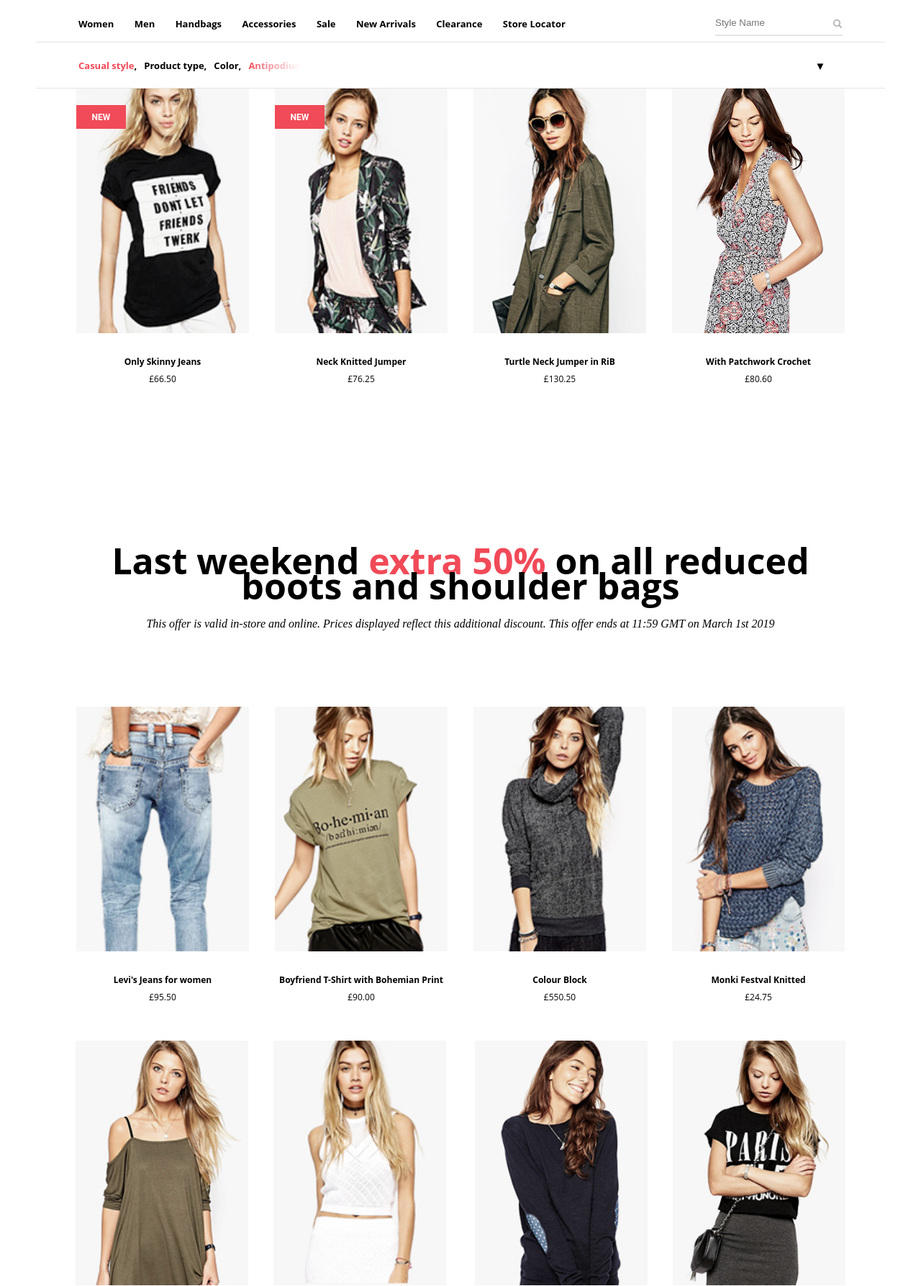
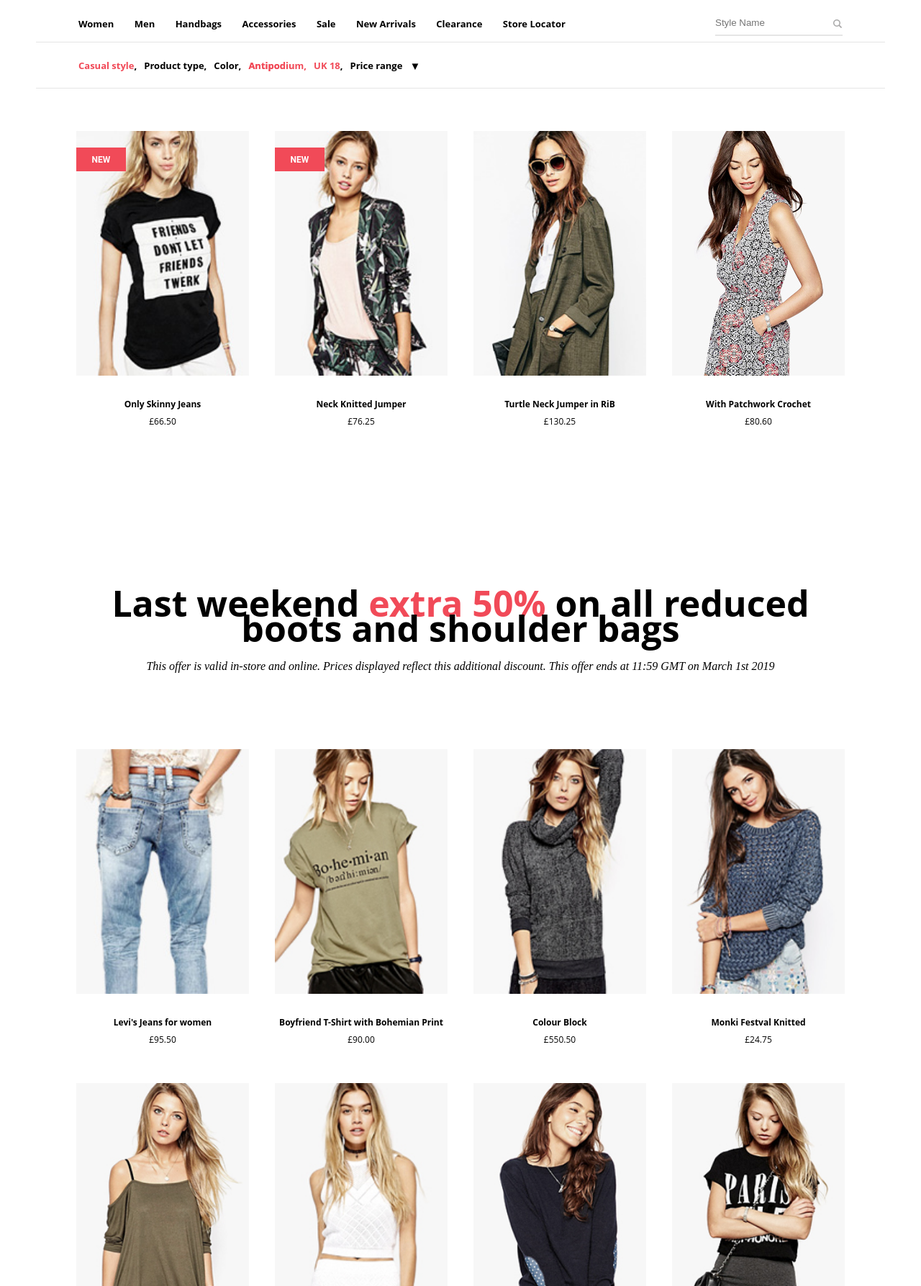
Before and after one commit to Valeriia-Rez/-E-Commerce-Website, a plain HTML site: page catalog.html in a window 1280 px wide. Shown: the part 62-1849 px from the top of the page at 72% size. Drawn offline with Linux system fonts and the light colour scheme.

Commit message:
Complete mobile filters pannel

```diff
--- a/catalog.html
+++ b/catalog.html
@@ -51,18 +51,24 @@
     <main class="container">
         <section class="product_filters">
             <div class="mobile_product_filters_pannel">
-                <div class="filters_header d-flex justify-between align-items-center">
-                    <div class="filters_heading d-flex justify-center">
+                <div class="filters_header d-flex align-items-center">
+                    <div class="filters_heading  d-flex align-items-center">
                         <div class="filters_header_text"><span class="text-danger">Casual style</span>,</div>
                         <div class="filters_header_text"><span>Product type</span>,</div>
                         <div class="filters_header_text"><span>Color</span>,</div>
-                        <div class="filters_header_text"><span class="word_end_gradient text-danger">Antipodium</span></div>
-                    </div>
-                    <div class="filters_icon">
-                        <span onclick="openFiltersHandler()" data-selector="filters_open">&#9660;</span>
-                        <span onclick="closeFiltersHandler()" data-selector="filters_close" class="d-none text-danger">&#10006;</span>
+                        <div class="filters_header_text "><span class="text-danger word_end_gradient">Antipodium,</span></div>
+
+                        <div class="filters_header_text d-none d-block-tablet-up"><span class="text-danger">UK 18</span>,</div>
+                        <div class="filters_header_text d-none d-block-tablet-up"><span>Price range</span></div>
+
+
+                        <div class="filters_icon">
+                            <span onclick="openFiltersHandler()" data-selector="filters_open">&#9660;</span>
+                            <span onclick="closeFiltersHandler()" data-selector="filters_close" class="d-none text-danger">&#10006;</span>
+                        </div>
                     </div>
                 </div>
+
                 <div class="mobile_filters d-none" data-selector="mobile_filters">
                     <ul class="mobile_filters_list d-flex flex-wrap">
                         <li class="filter ">
--- a/css/style.css
+++ b/css/style.css
@@ -143,6 +143,10 @@ body {
 /***************Filters
 ********/
 
+.product_filters {
+    margin-bottom: 5%;
+}
+
 .filters_header {
     border-top: 1px solid var(--lightGray-color);
     border-bottom: 1px solid var(--lightGray-color);
@@ -161,11 +165,10 @@ body {
 
 .filters_icon {
     font-size: 15px;
-    padding: 5% 7% 5% 0;
 }
 
 .word_end_gradient {
-    background: linear-gradient(to right, var(--danger-color) 0%, var(--white-color) 95%);
+    background: linear-gradient(to right, var(--danger-color) 50%, var(--white-color) 85%);
     -webkit-background-clip: text;
     background-clip: text;
     -webkit-text-fill-color: transparent;
@@ -186,8 +189,9 @@ body {
 }
 
 .mobile_filters_list .filter_items li {
+    font-size: 14px;
     font-weight: bold;
-    padding: 5%;
+    padding: 3%;
 }
 
 .mobile_filters_list .filter_items {
@@ -310,6 +314,9 @@ body {
 }
 
 .product_item {
+    max-width: 160px;
+    width: 50%;
+    text-align: center;
     position: relative;
 }
 
@@ -570,6 +577,12 @@ body {
     .filters_header {
         height: 65px;
     }
+    .word_end_gradient {
+        -webkit-text-fill-color: var(--danger-color);
+    }
+    .mobile_filters_list .filter {
+        width: 33.33%;
+    }
     .site_map {
         flex-direction: row;
         align-items: baseline;
@@ -597,9 +610,13 @@ body {
         font-weight: bold;
         font-family: var(--font-primary);
     }
+    .product_item {
+        max-width: 205px;
+        width: 33.33%;
+    }
     .product_item img {
         height: 290px;
-        width: 204px;
+        width: auto;
     }
     .products_info {
         font-size: 16px;
@@ -726,6 +743,10 @@ body {
     .banner_text {
         font-size: 28px;
     }
+    .product_item {
+        max-width: 240px;
+        width: 25%;
+    }
     .product_items {
         width: 50%;
     }
```
